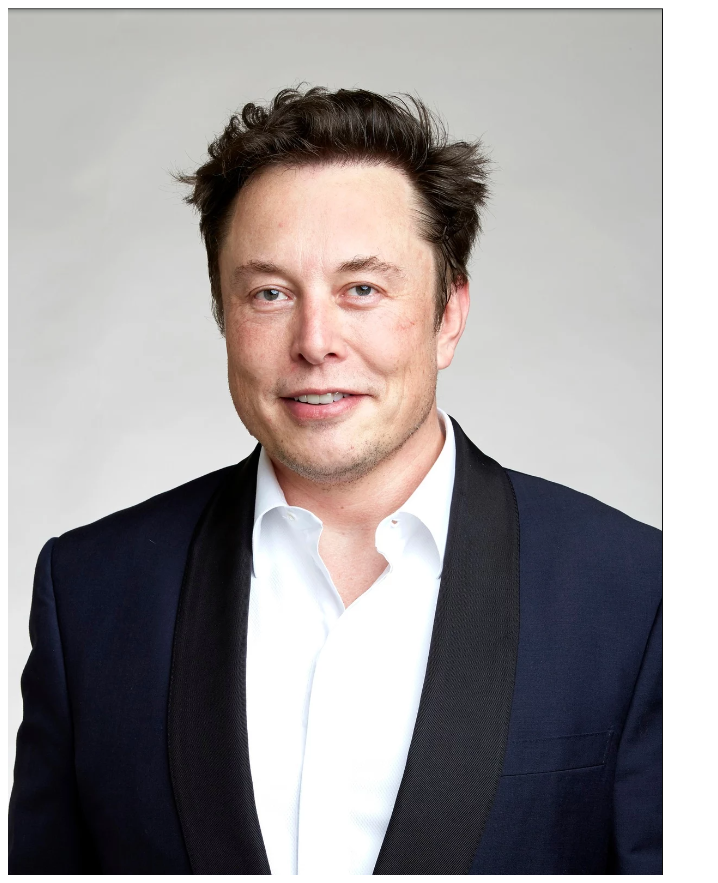
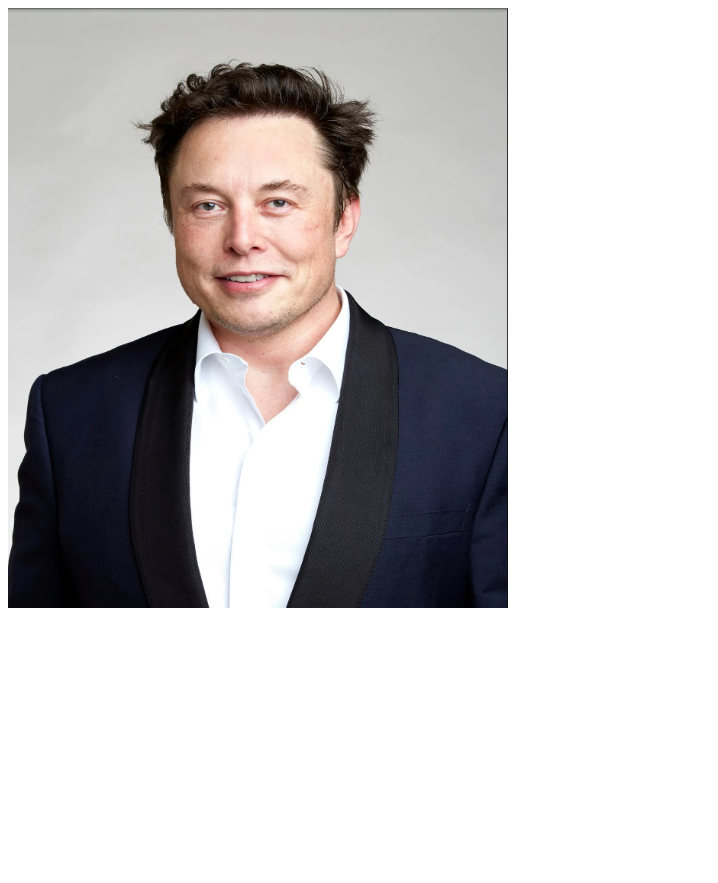
Before and after one commit to AiqoMC/aiqomc.github.io, a plain HTML site: page index.html in a window 1280 px wide. Shown: the whole page, without its empty margins (0-718 px from the left). After the commit the page ends 800 px from the top, so only its background shows below. Drawn offline with Linux system fonts and the light colour scheme.

Commit message:
Update index.html

```diff
--- a/index.html
+++ b/index.html
@@ -1 +1 @@
-<img src="aiqomc.github.io/kedrijan.png" alt="kedrijan">
+<img src="aiqomc.github.io/kedrijan.png" alt="kedrijan" width="500" height="600">
```
